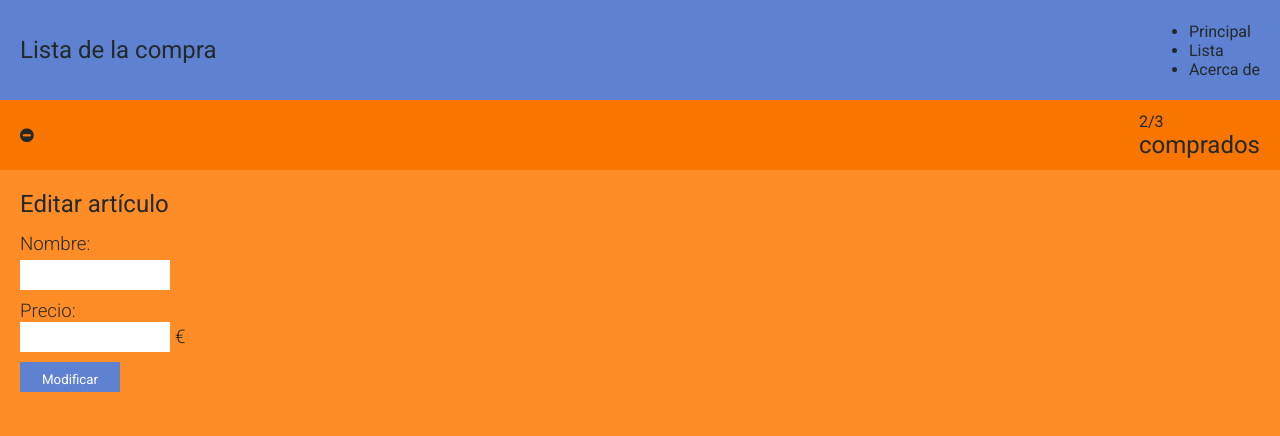
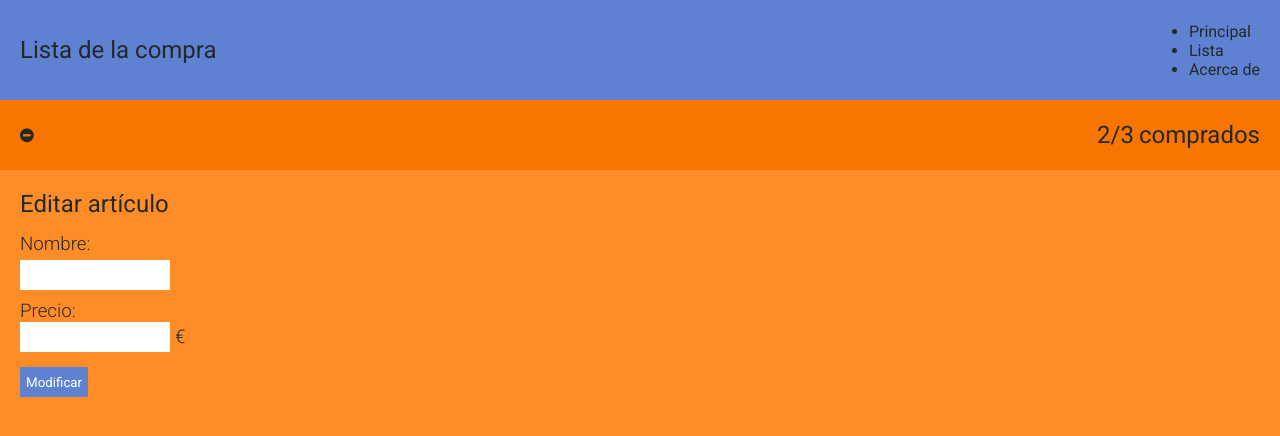
Before and after one commit to pauIbanez/W1CH4-pau-ibanez, a website: page site/index.html in a window 1280 px wide. Drawn offline with Linux system fonts and the light colour scheme.

Commit message:
Added header__info layout

```diff
--- a/site/css/style.css
+++ b/site/css/style.css
@@ -27,6 +27,17 @@ h3 {
   display: flex;
   justify-content: space-between;
   align-items: center;
+}
+
+.header__cont-right {
+  display: flex;
+  gap: 5px;
+  justify-content: flex-end;
+  align-items: baseline;
+}
+
+#compCounter {
+  font-size: 24px;
 }
 
 .flex-column {
@@ -89,10 +100,13 @@ h3 {
 }
 
 .article-edit__form-button {
-  padding-top: 5px;
-  width: 100px;
+  margin-top: 5px;
+  width: fit-content;
   height: 30px;
   background-color: #5e81d1;
   color: white;
   border-width: 0;
+  display: flex;
+  justify-content: center;
+  align-items: center;
 }
--- a/site/index.html
+++ b/site/index.html
@@ -31,10 +31,10 @@
       </section>
       <section class="paddings flex-center-spaceb header__info">
         <i class="fa fa-minus-circle"></i>
-        <div class="header__info-right">
+        <div class="header__cont-right">
           <span
             id="compCounter"
-            class="flex-center-spaceb header__info-right header__info-right--counter"
+            class="header__info-right header__info-right--counter"
             >2/3</span
           >
           <h2 class="header__info-right header__info-right--text">comprados</h2>
```
